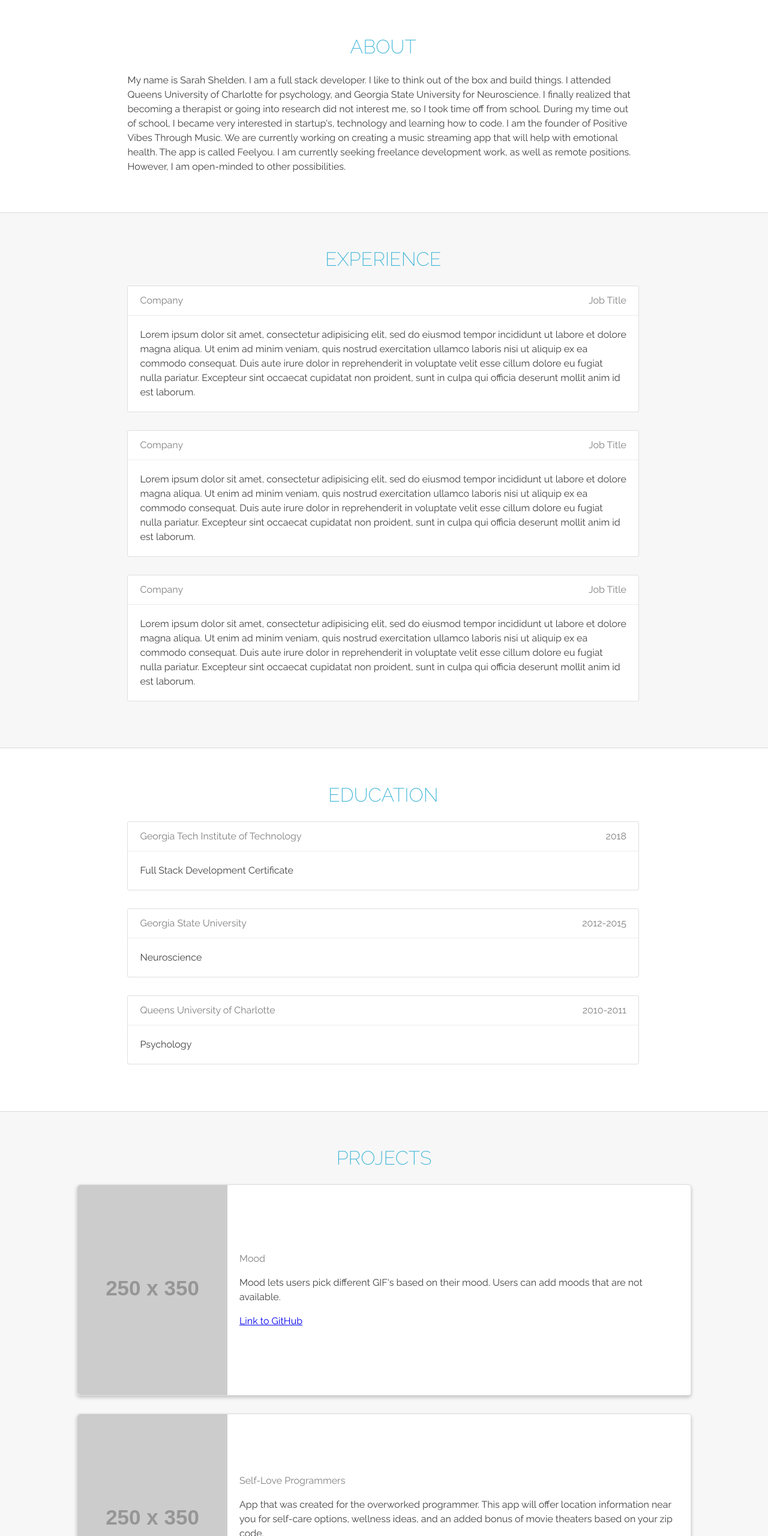
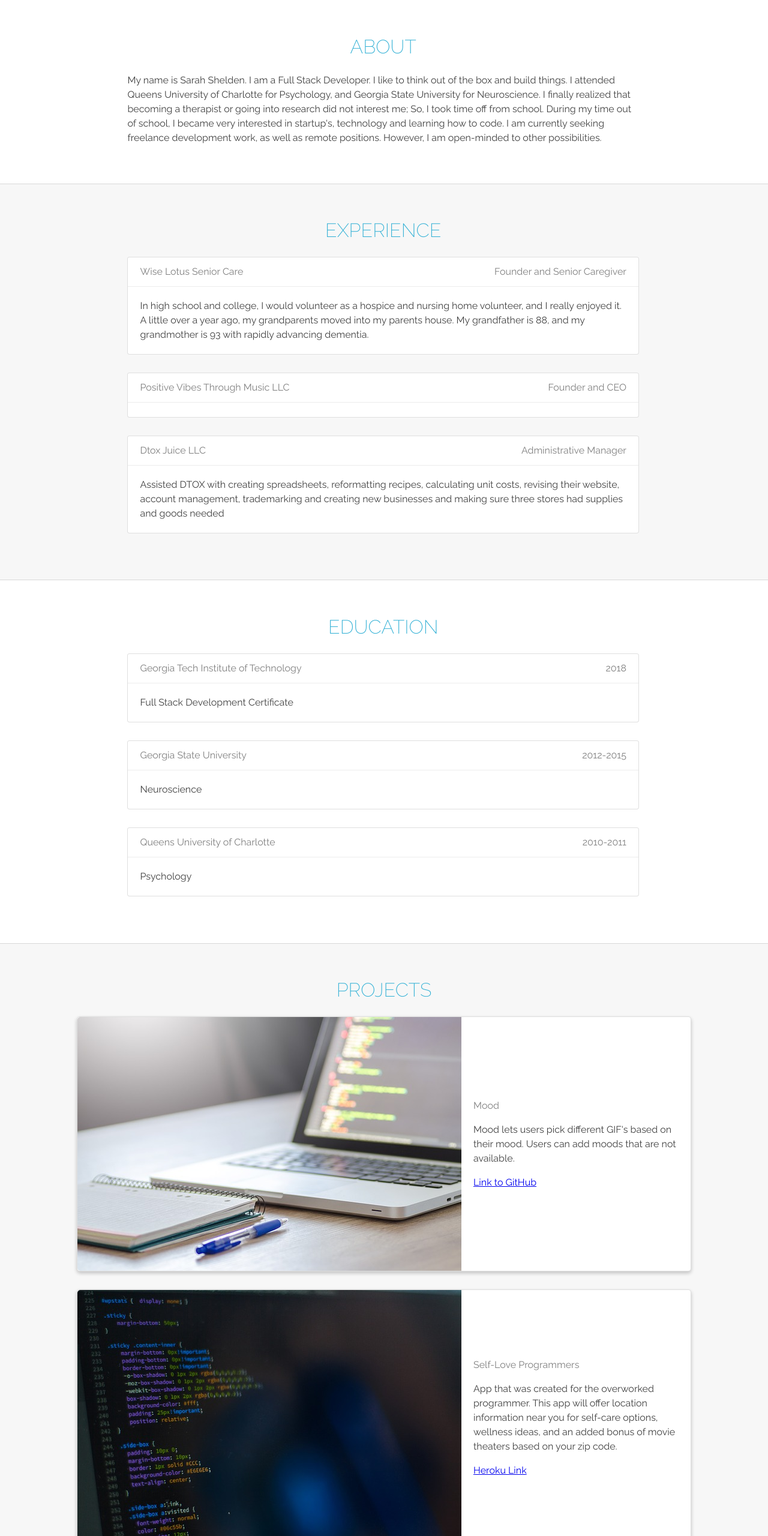
Before and after one commit to sarahshelden/SarahPortfolio, a plain HTML site: page index.html in a window 1280 px wide. Shown: the part 800-3360 px from the top of the page at 60% size. Drawn offline with Linux system fonts and the light colour scheme; placeholder pictures from the web are drawn by us.

Commit message:
photos added and job descriptions

```diff
--- a/index.html
+++ b/index.html
@@ -64,7 +64,7 @@
             <h2>About</h2>
           </div>
           <div class="content-body">
-            <p> My name is Sarah Shelden. I am a full stack developer. I like to think out of the box and build things. I attended Queens University of Charlotte for psychology, and Georgia State University for Neuroscience. I finally realized that becoming a therapist or going into research did not interest me, so I took time off from school. During my time out of school, I became very interested in startup's, technology and learning how to code. I am the founder of Positive Vibes Through Music. We are currently working on creating a music streaming app that will help with emotional health. The app is called Feelyou. I am currently seeking freelance development work, as well as remote positions. However, I am open-minded to other possibilities. </p>
+            <p> My name is Sarah Shelden. I am a Full Stack Developer. I like to think out of the box and build things. I attended Queens University of Charlotte for Psychology, and Georgia State University for Neuroscience. I finally realized that becoming a therapist or going into research did not interest me; So, I took time off from school. During my time out of school, I became very interested in startup's, technology and learning how to code. I am currently seeking freelance development work, as well as remote positions. However, I am open-minded to other possibilities. </p>
             <!--<p>Lorem ipsum dolor sit amet, consectetur adipisicing elit, sed do eiusmod tempor incididunt ut labore et dolore magna aliqua. Ut enim ad minim veniam, quis nostrud exercitation ullamco laboris nisi ut aliquip ex ea commodo consequat. Duis aute irure dolor in reprehenderit in voluptate velit esse cillum dolore eu fugiat nulla pariatur. Excepteur sint occaecat cupidatat non proident, sunt in culpa qui officia deserunt mollit anim id est laborum.</p>-->
           </div>
         </div>
@@ -84,21 +84,21 @@
           <div class="content-body">
             <div class="card">
               <div class="card-header">
-                <h4>Company <span class="job-title">Job Title</span></h4>
+                <h4>Wise Lotus Senior Care <span class="job-title">Founder and Senior Caregiver</F></span></h4>
               </div>
               <div class="card-content">
-                <p>Lorem ipsum dolor sit amet, consectetur adipisicing elit, sed do eiusmod tempor incididunt ut labore et dolore magna aliqua. Ut enim ad minim veniam, quis nostrud exercitation ullamco laboris nisi ut aliquip ex ea commodo consequat. Duis aute irure dolor in reprehenderit in voluptate velit esse cillum dolore eu fugiat nulla pariatur. Excepteur sint occaecat cupidatat non proident, sunt in culpa qui officia deserunt mollit anim id est laborum.</p>
-              </div>
+                <p> In high school and college, I would volunteer as a hospice and nursing home volunteer, and I really enjoyed it.  A little over a year ago, my grandparents moved into my parents house. My grandfather is 88, and my grandmother is 93 with rapidly advancing dementia.  </p>
+            </div>
             </div>
 
           <!-- CARD #2 -->
 
             <div class="card">
               <div class="card-header">
-                <h4>Company <span class="job-title">Job Title</span></h4>
+                <h4> Positive Vibes Through Music LLC  <span class="job-title"> Founder and CEO </span></h4>
               </div>
               <div class="card-content">
-                <p>Lorem ipsum dolor sit amet, consectetur adipisicing elit, sed do eiusmod tempor incididunt ut labore et dolore magna aliqua. Ut enim ad minim veniam, quis nostrud exercitation ullamco laboris nisi ut aliquip ex ea commodo consequat. Duis aute irure dolor in reprehenderit in voluptate velit esse cillum dolore eu fugiat nulla pariatur. Excepteur sint occaecat cupidatat non proident, sunt in culpa qui officia deserunt mollit anim id est laborum.</p>
+                <p>  </p>
               </div>
             </div>
 
@@ -106,10 +106,11 @@
 
             <div class="card">
               <div class="card-header">
-                <h4>Company <span class="job-title">Job Title</span></h4>
+                <h4>Dtox Juice LLC <span class="job-title"> Administrative Manager</span></h4>
               </div>
               <div class="card-content">
-                <p>Lorem ipsum dolor sit amet, consectetur adipisicing elit, sed do eiusmod tempor incididunt ut labore et dolore magna aliqua. Ut enim ad minim veniam, quis nostrud exercitation ullamco laboris nisi ut aliquip ex ea commodo consequat. Duis aute irure dolor in reprehenderit in voluptate velit esse cillum dolore eu fugiat nulla pariatur. Excepteur sint occaecat cupidatat non proident, sunt in culpa qui officia deserunt mollit anim id est laborum.</p>
+                <p> Assisted DTOX with creating spreadsheets, reformatting recipes, calculating unit costs, revising their website, account management, trademarking and creating new businesses and making sure three stores had supplies and goods needed
+                </p>
               </div>
             </div>
           </div>
@@ -175,7 +176,7 @@
             <!-- CARD #1 -->
             <div class="project-card">
               <div class="project-image">
-                <img src="http://placehold.it/250x350">
+                <img src="business-2717066_640.jpg">
               </div>
               <div class="project-content">
                 <h4> Mood </h4>
@@ -186,7 +187,7 @@
             <!-- CARD #2 -->
             <div class="project-card">
               <div class="project-image">
-                <img src="http://placehold.it/250x350">
+                <img src="code-1839877_640.jpg">
               </div>
               <div class="project-content">
                 <h4>Self-Love Programmers</h4>
@@ -197,7 +198,7 @@
             <!-- CARD #3 -->
             <div class="project-card">
               <div class="project-image">
-                <img src="http://placehold.it/250x350">
+                <img src="business-1839876_640.jpg">
               </div>
               <div class="project-content">
                 <h4>Thoughts42Day</h4>
@@ -261,7 +262,7 @@
             <h2 class="white-text">Contact Me</h2>
           </div>
           <div class="contact content-body">
-            <form method="POST" action="https://formspree.io/email@email.com">
+            <form method="POST" action="https://formspree.io/sarah.shelden113@gmail.com>
                 <input type="hidden" name="_subject" value="Contact request from personal website" />
                 <input type="email" name="_replyto" placeholder="Your email" required>
                 <textarea name="message" placeholder="Your message" required></textarea>
```
Also changed, not shown: business-1839876_640.jpg (added), business-2717066_640.jpg (added), code-1839877_640.jpg (added), 1 other file.
